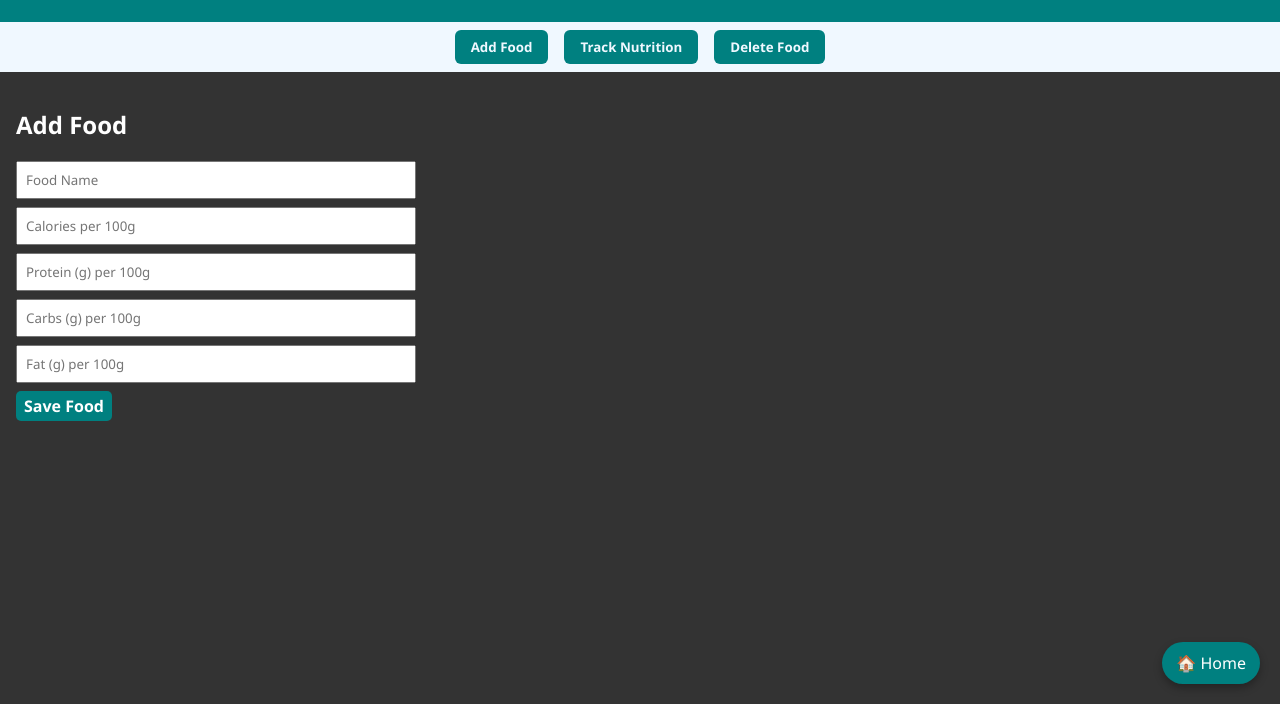
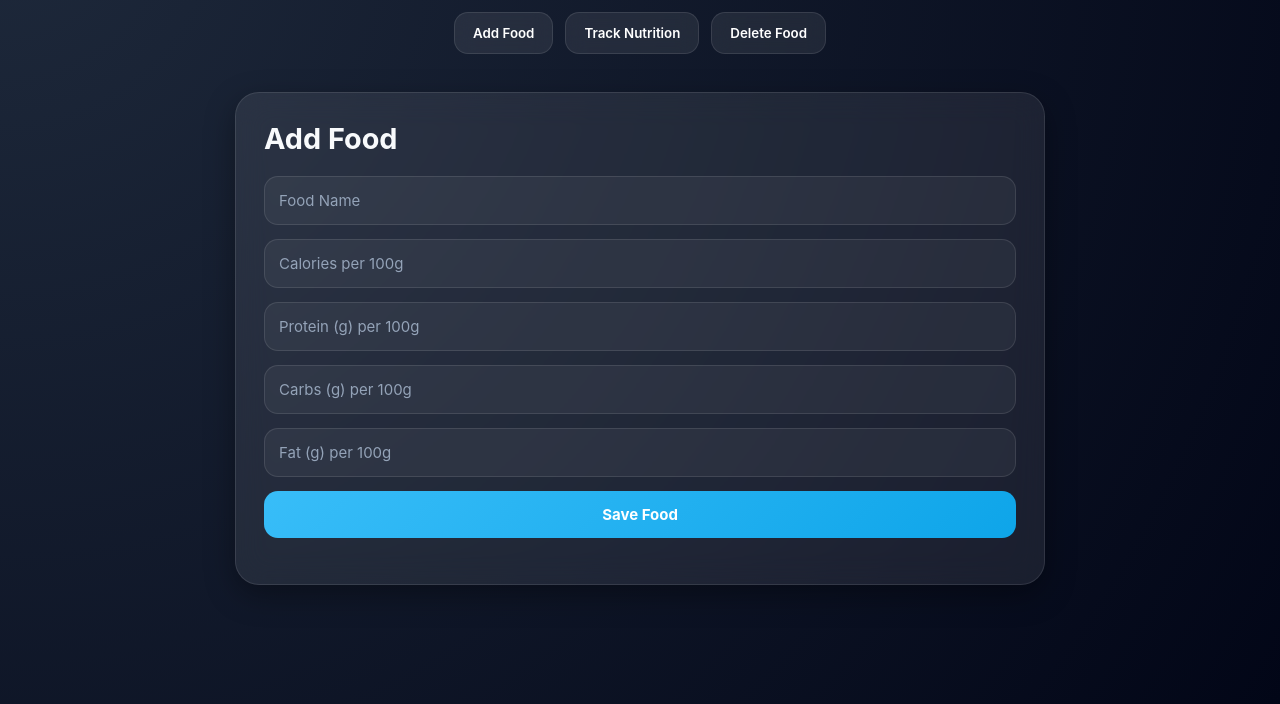
Before and after one commit to Amaan-coder-909/Nutrition-Calculator, a plain HTML site: page index.html in a window 1280 px wide. Shown: the part 96-800 px from the top of the page. Drawn offline with Linux system fonts and the light colour scheme.

Commit message:
make changes in ui

```diff
--- a/index.html
+++ b/index.html
@@ -7,123 +7,236 @@
   <title>BiteBuddy</title>
   <style>
     :root {
-      --primary: #008080;
-      --secondary: #F0F8FF;
-      --accent: #FFFFFF;
-      --neutral: #333333;
+  --bg: #0f172a;
+  --card: rgba(255, 255, 255, 0.08);
+  --primary: #38bdf8;
+  --primary-dark: #0ea5e9;
+  --text: #f8fafc;
+  --muted: #94a3b8;
+  --border: rgba(255, 255, 255, 0.1);
+  --success: #22c55e;
+  --danger: #ef4444;
 }
 
 * {
+  margin: 0;
+  padding: 0;
   box-sizing: border-box;
-      font-family: 'Segoe UI', sans-serif;
+  font-family: Inter, "Segoe UI", sans-serif;
 }
 
 body {
-      margin: 0;
-      padding: 0;
-      background-color: var(--neutral);
-      color: var(--accent);
+  background:
+    radial-gradient(circle at top left, #1e293b, #020617);
+  color: var(--text);
+  min-height: 100vh;
 }
 
+/* HEADER */
+
 header {
-      background-color: var(--primary);
-      color: white;
-      padding: 1rem;
+  padding: 25px 20px;
   text-align: center;
+  background: rgba(255,255,255,0.04);
+  backdrop-filter: blur(10px);
+  border-bottom: 1px solid var(--border);
 }
+
+header h1 {
+  font-size: 2rem;
+  font-weight: 800;
+  letter-spacing: 1px;
+}
+
+/* NAVIGATION */
 
 nav {
   display: flex;
-      justify-content: space-around;
-      background-color: var(--secondary);
-      padding: 0.5rem;
+  justify-content: center;
+  gap: 12px;
+  padding: 18px;
+  flex-wrap: wrap;
 }
 
 nav button {
-      padding: 0.5rem 1rem;
   border: none;
-      background-color: var(--primary);
-      color: var(--secondary);
+  padding: 12px 18px;
+  border-radius: 14px;
+  background: var(--card);
+  color: white;
+  cursor: pointer;
+  transition: 0.25s ease;
+  border: 1px solid var(--border);
+  backdrop-filter: blur(10px);
+  font-weight: 600;
+}
+
+nav button:hover {
+  transform: translateY(-3px);
+  background: var(--primary);
+  box-shadow: 0 10px 20px rgba(56, 189, 248, 0.25);
+}
+
+/* CONTAINER */
+
+.container {
+  width: 100%;
+  max-width: 850px;
+  margin: auto;
+  padding: 20px;
+}
+
+/* CARD SECTIONS */
+
+#add,
+#track,
+#delete {
+  background: var(--card);
+  border: 1px solid var(--border);
+  border-radius: 24px;
+  padding: 28px;
+  backdrop-filter: blur(16px);
+  box-shadow:
+    0 10px 30px rgba(0,0,0,0.35);
+}
+
+h2 {
+  margin-bottom: 20px;
+  font-size: 1.8rem;
+}
+
+h3 {
+  margin-bottom: 10px;
+  margin-top: 25px;
+}
+
+/* FORM */
+
+form {
+  display: flex;
+  flex-direction: column;
+  gap: 14px;
+}
+
+input,
+select {
+  width: 100%;
+  padding: 14px;
+  border-radius: 14px;
+  border: 1px solid var(--border);
+  background: rgba(255,255,255,0.05);
+  color: white;
+  outline: none;
+  transition: 0.25s ease;
+  font-size: 15px;
+}
+
+input::placeholder {
+  color: var(--muted);
+}
+
+input:focus,
+select:focus {
+  border-color: var(--primary);
+  box-shadow: 0 0 0 4px rgba(56,189,248,0.15);
+}
+
+/* BUTTON */
+
+.cta {
+  border: none;
+  padding: 14px;
+  border-radius: 14px;
+  background: linear-gradient(
+    135deg,
+    var(--primary),
+    var(--primary-dark)
+  );
+  color: white;
   font-weight: bold;
   cursor: pointer;
-      border-radius: 6px;
+  transition: 0.25s ease;
+  font-size: 15px;
 }
 
-    .container {
-      padding: 1rem;
+.cta:hover {
+  transform: translateY(-2px);
+  box-shadow:
+    0 12px 25px rgba(56,189,248,0.25);
 }
+
+/* RESULT CARD */
+
+.result {
+  margin-top: 20px;
+  padding: 20px;
+  border-radius: 18px;
+  background: rgba(255,255,255,0.06);
+  border: 1px solid var(--border);
+  line-height: 1.9;
+}
+
+/* FOOD LIST */
+
+.food-list ul {
+  margin-top: 10px;
+  list-style: none;
+}
+
+.food-list li {
+  background: rgba(255,255,255,0.05);
+  padding: 14px;
+  border-radius: 12px;
+  margin-bottom: 10px;
+  border: 1px solid var(--border);
+  color: #e2e8f0;
+}
+
+/* MESSAGE */
+
+.message {
+  margin-top: 18px;
+  font-weight: 600;
+  transition: opacity 0.4s ease;
+}
+
+/* HIDDEN */
 
 .hidden {
   display: none;
 }
 
-    form input,
-    select {
-      display: block;
-      margin: 0.5rem 0;
-      padding: 0.5rem;
-      width: 100%;
-      max-width: 400px;
+/* MOBILE */
+
+@media (max-width: 768px) {
+
+  header h1 {
+    font-size: 1.7rem;
   }
 
-    .result {
-      margin-top: 1rem;
-      background: white;
-      color: var(--neutral);
-      padding: 1rem;
-      border-radius: 8px;
+  nav {
+    gap: 10px;
   }
 
-    .food-list {
-      margin-top: 1rem;
+  nav button {
+    width: 100%;
   }
 
-    .food-list ul {
-      padding-left: 1rem;
+  #add,
+  #track,
+  #delete {
+    padding: 20px;
+    border-radius: 20px;
   }
 
-    .cta {
-      background-color: var(--primary);
-      color: var(--accent);
-      border: none;
-      font-size: 1rem;
-      font-weight: bold;
-      padding: 4px 8px;
-      border-radius: 5px;
+  h2 {
+    font-size: 1.5rem;
   }
 
-    .message {
-      font-weight: bold;
-      margin-top: 0.5rem;
-      transition: opacity 0.5s ease;
-    }
-
-    #backHomeBtn {
-      position: fixed;
-      bottom: 20px;
-      right: 20px;
-      background-color: var(--primary);
-      color: white;
-      border: none;
-      padding: 10px 14px;
-      border-radius: 50px;
-      font-size: 16px;
-      cursor: pointer;
-      box-shadow: 0px 4px 8px rgba(0, 0, 0, 0.3);
-      transition: background 0.3s ease, transform 0.2s ease;
-      z-index: 999;
-    }
-
-    #backHomeBtn:hover {
-      background-color: #006666;
-      transform: scale(1.05);
-    }
-
-
-    @media (min-width: 600px) {
-      nav {
-        justify-content: center;
-        gap: 1rem;
+  input,
+  select,
+  .cta {
+    padding: 13px;
   }
 }
   </style>
@@ -175,7 +288,6 @@
     </div>
 
   </div>
-  <a href="exercises.html"><button id="backHomeBtn">🏠 Home</button></a>
 
   <script>
     const foodForm = document.getElementById('addFoodForm');
```
Lines whose indentation alone changed are shown as unchanged.
